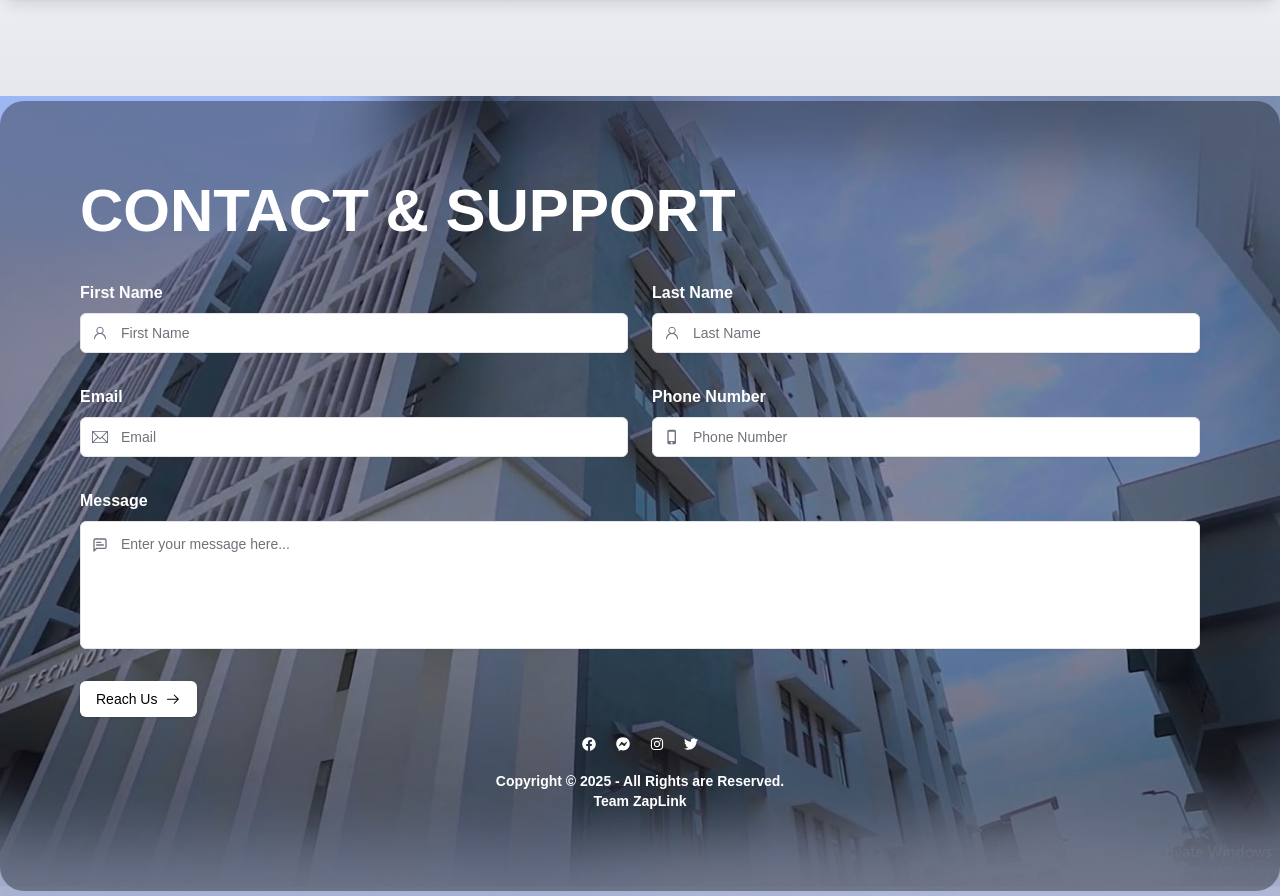
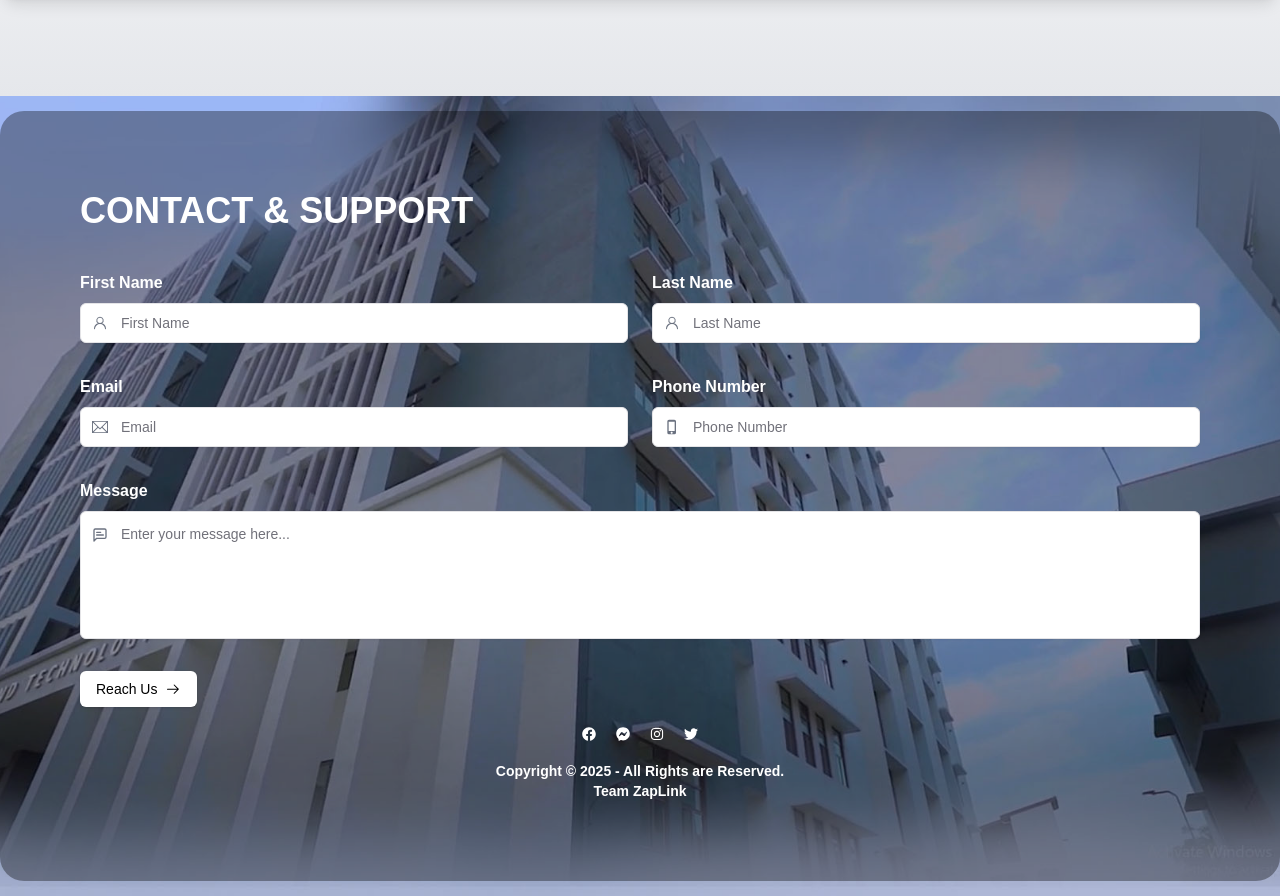
Before and after one commit to zaplink/HallEase-New, a Next.js app: page / in a window 1280 px wide. Shown: the part 2304-3200 px from the top of the page. Built offline with nearby package versions, Linux system fonts and the light colour scheme.

Commit message:
style(public/contact): set overflow in contact form

```diff
--- a/src/app/front/contacts/ContactUs.tsx
+++ b/src/app/front/contacts/ContactUs.tsx
@@ -28,8 +28,8 @@ const TestUs = () => {
 					height: '100%',
 				}}
 			>
-				<div className='container mx-auto p-20 bg-black bg-opacity-35 rounded-3xl'>
-					<h2 className='text-6xl font-bold text-white no-3 uppercase mb-10'>
+				<div className='container mx-auto p-20 bg-black bg-opacity-35 rounded-3xl overflow-y-auto'>
+					<h2 className='text-4xl font-bold text-white no-3 uppercase mb-10'>
 						CONTACT & SUPPORT
 					</h2>
 
```
